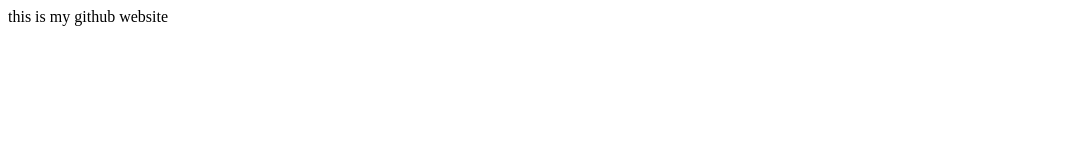
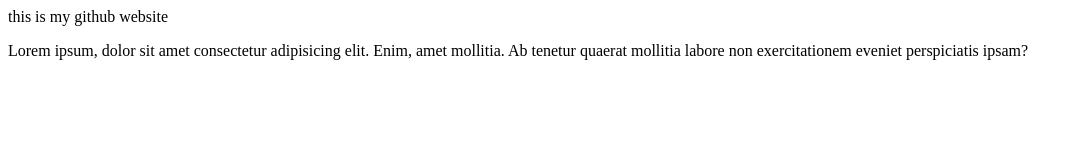
Before and after one commit to yashG0/learn-git, a plain HTML site: page index.html in a window 1280 px wide. Shown: the whole page, without its empty margins (0-1083 px from the left). Drawn offline with Linux system fonts and the light colour scheme.

Commit message:
update index file

```diff
--- a/index.html
+++ b/index.html
@@ -8,5 +8,7 @@
 <body>
     <div>this is my github website</div>
 
+
+    <p>Lorem ipsum, dolor sit amet consectetur adipisicing elit. Enim, amet mollitia. Ab tenetur quaerat mollitia labore non exercitationem eveniet perspiciatis ipsam?</p>
 </body>
 </html>
```
